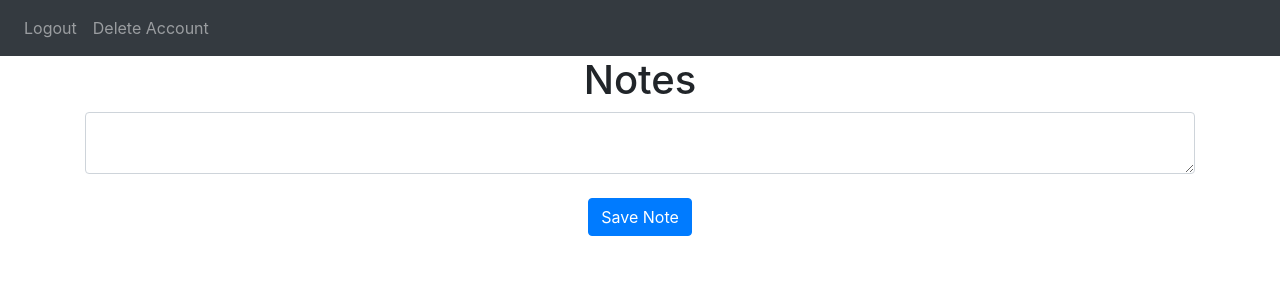
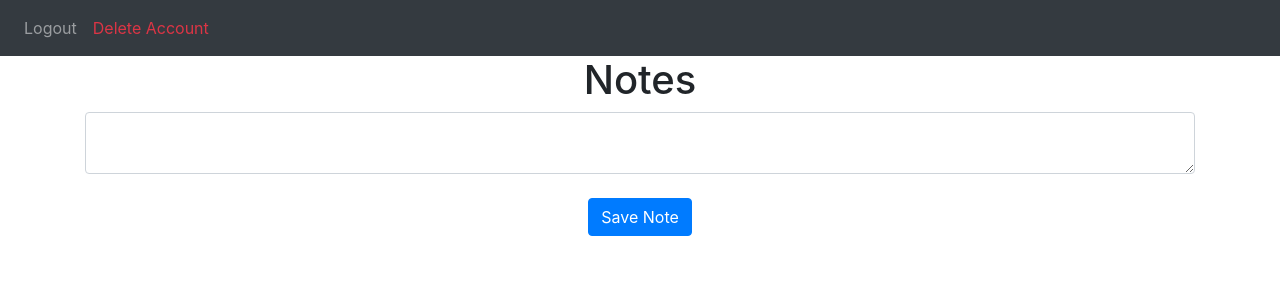
Before and after one commit to Kshitij0206/noters, a Flask app: page / in a window 1280 px wide. Shown: the top 300 px of the page. Run offline with Flask 3, Linux system fonts and the light colour scheme; a user stored in the database is signed in; data that the repository does not hold is empty; some libraries are stand-ins or nearby versions.

Commit message:
Moved delete account button to header and removed home button

```diff
--- a/website/templates/base.html
+++ b/website/templates/base.html
@@ -24,8 +24,9 @@
         <div class="navbar-nav">
           {% if user.is_authenticated %}
           <a class="nav-item nav-link" id="logout" href="/logout">Logout</a>
-          <form method="POST" action="/delete-account" style="display:inline;">
-            <a class="nav-item nav-linknav-item nav-link" href="/delete-account">Delete Account</a>
+          <form id="delete-account-form" method="POST" action="/delete-account" style="display: none;"></form>
+<a class="nav-item nav-link text-danger" href="#" onclick="event.preventDefault(); document.getElementById('delete-account-form').submit();">Delete Account</a>
+
           </form>
           {% else %}
           <a class="nav-item nav-link" id="login" href="/login">Login</a>
```
